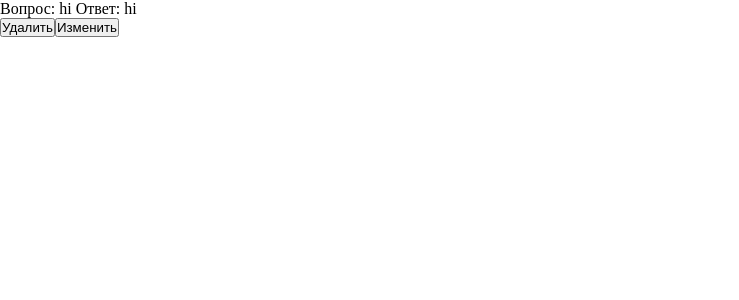
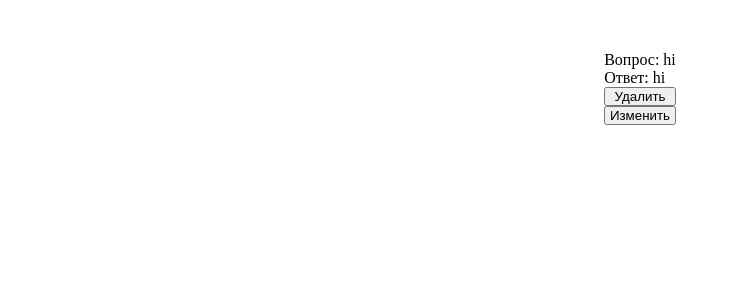
Before and after one commit to baiysh1218/game-1, a React (Create React App) app: page /vievQuestion in a window 1280 px wide. Shown: the top 300 px of the page, without its empty margins (0-739 px from the left). Built offline with nearby package versions, Linux system fonts and the light colour scheme; no server answers; a web font is replaced by a local one.

Commit message:
addedekoked

```diff
--- a/src/App.css
+++ b/src/App.css
@@ -6,3 +6,20 @@
 *::selection {
   background-color: bisque;
 }
+.card-block {
+  display: flex;
+  justify-content: center;
+  align-items: center;
+  flex-direction: column;
+  margin-top: 2%;
+}
+.card-content {
+  display: flex;
+  flex-direction: column;
+  justify-content: center;
+}
+.card-cild-block {
+  display: flex;
+  margin-top: 2%;
+  flex-direction: column;
+}
--- a/src/components/quesion/quesionList/QuesionList.jsx
+++ b/src/components/quesion/quesionList/QuesionList.jsx
@@ -22,7 +22,6 @@ const QuesionList = () => {
   return (
     <div className="que-list">
       <h1 className="que-h1">{random.question}</h1>
-      {/* <h3 className="que-h3">длинна ответа {answer.length}</h3> */}
       <QuestionRandom props={random} />
     </div>
   );
--- a/src/components/quesion/quesionList/QuestionRandom.jsx
+++ b/src/components/quesion/quesionList/QuestionRandom.jsx
@@ -30,24 +30,33 @@ const QuestionRandom = ({ props }) => {
 
     answerArray.map((item, index) => {
       if (answer[index] === one) {
-        return (answerArray[index] = one);
+        answerArray[index] = one;
+        // return (answerArray[index] = one);
       } else {
         return item;
       }
     });
 
+    // answerArray.reduce((acc, prev, index) => {
+    //   // console.log(acc, "acc");
+    //   console.log(prev, "prev");
+    //   // console.log(index, "index");
+    // });
+
     setOne("");
   }
-  console.log(answerArray);
+
+  // console.log(answerArray);
 
   return (
     <div>
       <div className="modal-question">
         <h2>{answerArray}</h2>
-        <h2>{answer.length}</h2>
 
-        {answer.toUpperCase() === answerToQuestion.toUpperCase() ? (
-          <div>правильное слово</div>
+        <h2>длинна ответа {answer.length}</h2>
+
+        {answerToQuestion.length > 0 ? (
+          <div>проверьте слово)</div>
         ) : (
           <div>Ждём праивльного ответа!</div>
         )}
@@ -64,7 +73,7 @@ const QuestionRandom = ({ props }) => {
         />
         {one.length === 0 ? (
           <Button
-            // onClick={() => handleSave2()}
+            onClick={() => handleSave2()}
             variant="contained"
             disabled
             color="error"
--- a/src/components/quesion/vievQuestions/Viev.jsx
+++ b/src/components/quesion/vievQuestions/Viev.jsx
@@ -1,3 +1,4 @@
+import { Card, Paper } from "@mui/material";
 import React, { useContext } from "react";
 import { useEffect } from "react";
 import { useNavigate } from "react-router-dom";
@@ -10,10 +11,10 @@ const Viev = () => {
     getQiestion();
   }, []);
   return (
-    <div>
+    <div className="card-block">
       {question.map(item => (
-        <div key={item.id}>
-          <div>
+        <div key={item.id} className="card-cild-block">
+          <div className="card-content">
             <span>Вопрос: {item.question} </span>
             <span>Ответ: {item.answer}</span>
           </div>
```
